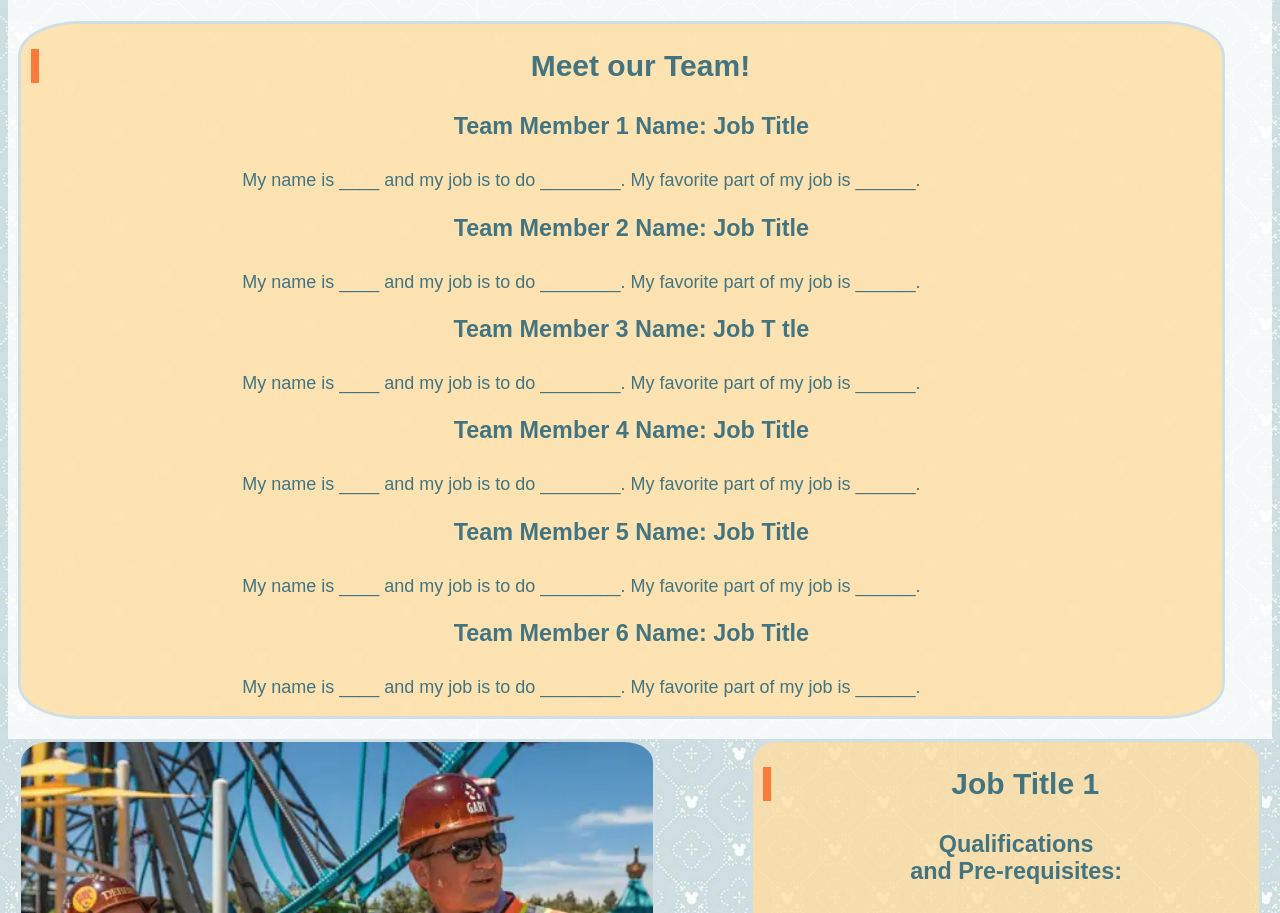
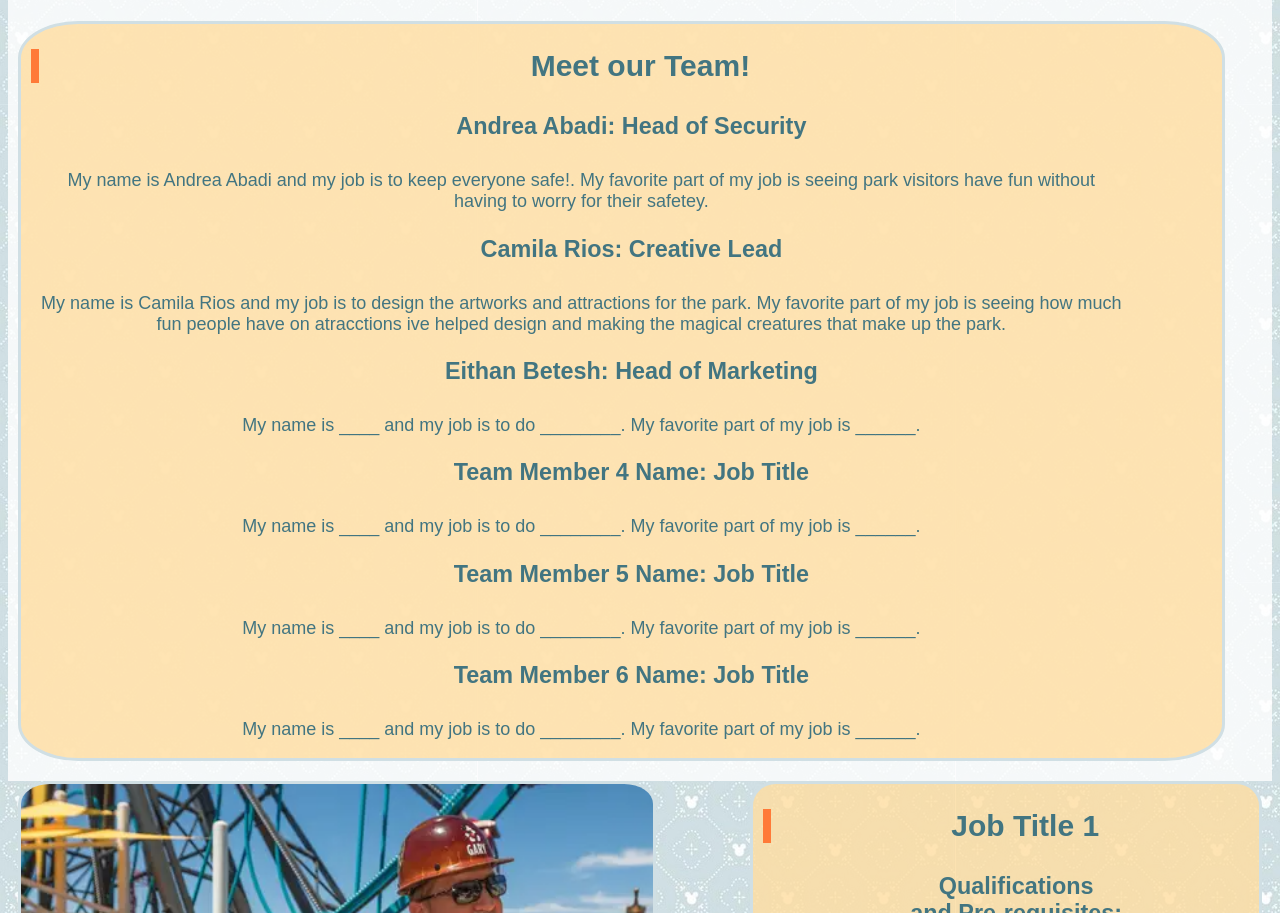
Before and after one commit to z1z1z1x/z1z1z1x.github.io, a plain HTML site: page index.html in a window 1280 px wide. Shown: the part 850-1763 px from the top of the page. Drawn offline with nearby package versions, Linux system fonts and the light colour scheme.

Commit message:
actual work no way

```diff
--- a/index.html
+++ b/index.html
@@ -34,15 +34,15 @@
 
     <div class="description1 border">
       <h2>Meet our Team!</h2>
-        <h3>Team Member 1 Name: Job Title</h3>
+        <h3>Andrea Abadi: Head of Security</h3>
         <p>
-          My name is ____ and my job is to do ________. My favorite part of my job is ______.
+          My name is Andrea Abadi and my job is to keep everyone safe!. My favorite part of my job is seeing park visitors have fun without having to worry for their safetey.
         <p>
-        <h3>Team Member 2 Name: Job Title</h3>
+        <h3>Camila Rios: Creative Lead</h3>
         <p>
-          My name is ____ and my job is to do ________. My favorite part of my job is ______.
+          My name is Camila Rios and my job is to design the artworks and attractions for the park. My favorite part of my job is seeing how much fun people have on atracctions ive helped design and making the magical creatures that make up the park.
         <p>
-        <h3>Team Member 3 Name: Job T   tle</h3>
+        <h3>Eithan Betesh: Head of Marketing</h3>
         <p>
           My name is ____ and my job is to do ________. My favorite part of my job is ______.
         <p>
```
